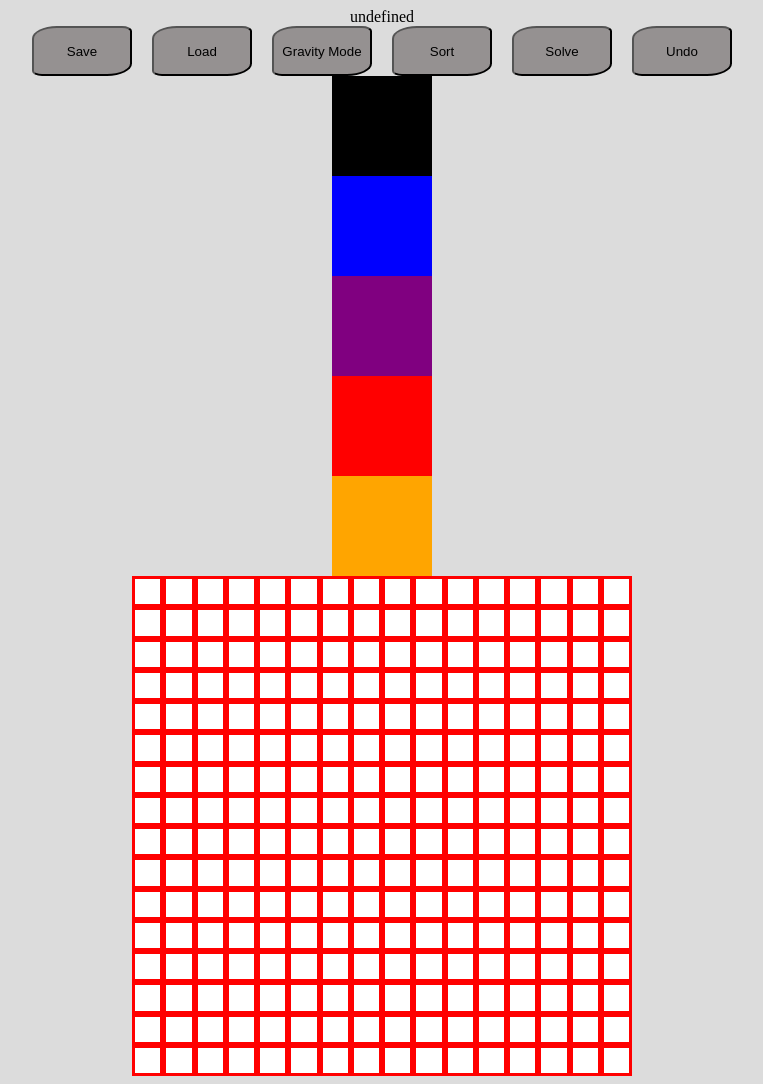
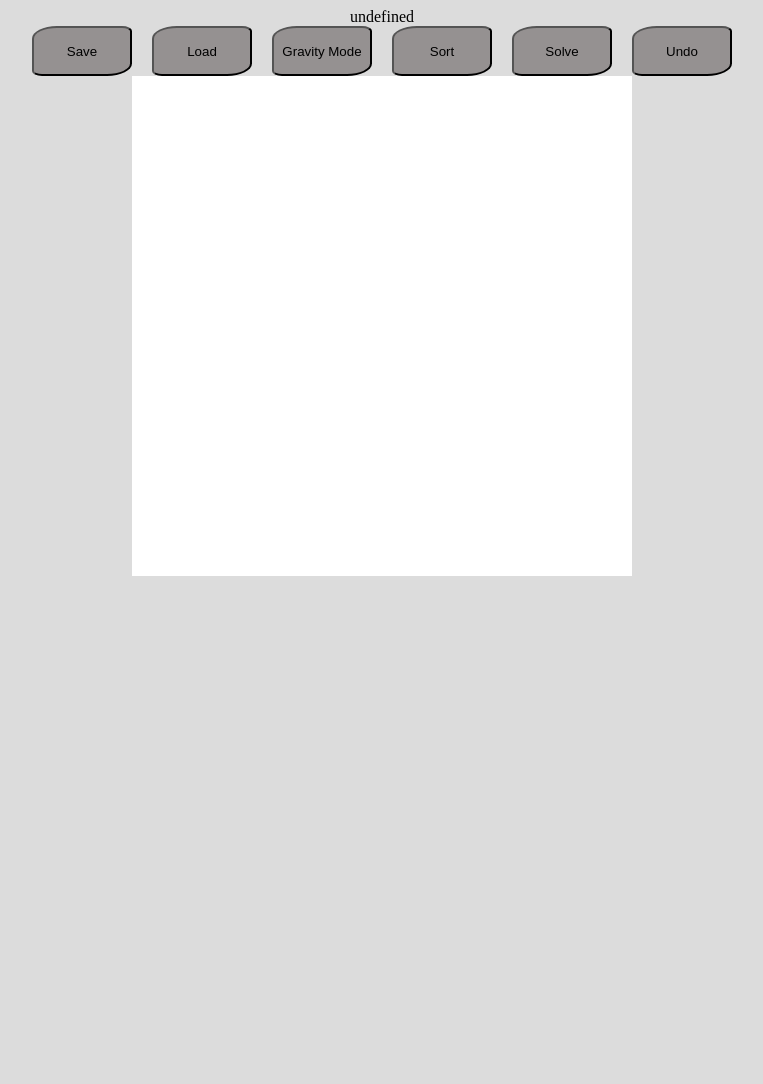
Before and after one commit to KirSpaceB/MazeFinder-FullStack, a website with bundled scripts: page Maze/main.html in a window 1280 px wide. Shown: the whole page, without its empty margins (258-1021 px from the left). After the commit the page ends 800 px from the top, so only its background shows below. Built offline with nearby package versions, Linux system fonts and the light colour scheme.

Commit message:
New Modified version about to implement dynamic Maze

```diff
--- a/Maze/Grid.js
+++ /dev/null
@@ -1,31 +0,0 @@
-import { GridSquare } from "./GridSquare.js";
-
-export class Grid extends GridSquare {
-  constructor() {
-    super();
-    this.gridWrapper();
-    this.mazeGrid(16);
-  }
-
-  gridWrapper() {
-    let gridWrapperElement = document.createElement('div');
-    gridWrapperElement.setAttribute('id', 'gridWrapper');
-    gridWrapperElement.style.backgroundColor = "white";
-    document.body.appendChild(gridWrapperElement);
-  }
-
-  mazeGrid(size) {
-    let rows = size;
-    let cols = size;
-    let area = rows * cols;
-    let gridWrapper = document.getElementById('gridWrapper');
-
-    for (let i = 0; i < area; i++ ) {
-      let grid = document.createElement('div');
-      grid.className = 'grid-item';
-      grid.style.backgroundColor = 'white';
-      gridWrapper.appendChild(grid);
-    }
-  }
-
-}
--- a/Maze/GridSquare.js
+++ b/Maze/GridSquare.js
@@ -1,25 +1,27 @@
 import { GridSquareAbstraction } from "./GridSquareAbstraction.js";
 
-export class GridSquare extends GridSquareAbstraction {
+export class GridSquare {
   constructor() {
-    super();
+  // newSetType.setType('wall'); // this is how you call a function to from a different class to a new class
+  this.gridWrapper();
+  this.setMaze();
 
-    let nothing = new GridSquareAbstraction('div', 'nothingDiv', 'black', '100px', '100px');
-    let wall = new GridSquareAbstraction('div', 'wallDiv', 'blue', '100px', '100px');
-    let path = new GridSquareAbstraction('div','pathDiv', 'purple', '100px','100px');
-    let start = new GridSquareAbstraction('div','startDiv', 'red', '100px', '100px');
-    let goal = new GridSquareAbstraction('div', 'goalDiv', 'orange', '100px', '100px');
+  }
 
-    const n = nothing;
-    const w = wall;
-    const p = path;
-    const s = start;
-    const g = goal;
+  gridWrapper(appendedChild) {
+    let divWrapper = document.createElement('div');
+    divWrapper.setAttribute('id', 'divWrapper');
+    document.body.appendChild(divWrapper);
 
-    this.n = n;
-    this.w = w;
-    this.p = p;
-    this.s = s;
-    this.g = g;
+    // divWrapper.appendChild(appendedChild);
+  }
+
+  setMaze(inputArray) {
+    let w = new GridSquareAbstraction('div','wallDiv','white');
+    w.setType('wall')
+    console.log(w)
+    let Maze = [w,w,w,w,w]; // should be a list of 5 objects
+
+
   }
 }
--- a/Maze/GridSquareAbstraction.js
+++ b/Maze/GridSquareAbstraction.js
@@ -1,26 +1,45 @@
 export class GridSquareAbstraction {
-  constructor(element, className, backgroundColor, width, height, squareType) {
-    this.createElement = document.createElement(element);
-    this.createElement.className = className;
-    this.createElement.style.backgroundColor = backgroundColor;
-    this.createElement.style.width = width;
-    this.createElement.style.height = height;
-    document.body.appendChild(this.createElement);
+  constructor(element, className, backgroundColor, width, height) {
+    this.element = element;
+    this.className = className;
+    this.backgroundColor = backgroundColor;
+    this.width = width;
+    this.height = height;
 
-    this.squareType = squareType // a string of "wall,nothing,path, or goal"
-    // Will it go something like if(squareType ="wall") { this.createElement.style.backgroundColor = "black"}?
+    let createElement = document.createElement(element);
+    createElement.className = className;
+    createElement.style.backgroundColor = backgroundColor;
+    createElement.style.width = width;
+    createElement.style.height = height;
 
+    this.squareType = "wall";
+    this.getType(this.squareType);
+    this.setType(this.squareType);
+    return createElement;
+  }
+  setType(newType) {
+    // This method tells the computer to differentiate between the different types of divs to display on the Maze represented by colors
+    // this.newType is determined by setType parameter which takes the argument this.square. Which is hard coded to "Wall" rn
+
+    this.newType = newType;
+    if (this.newType === "wall") {
+      this.backgroundColor = "black";
+    } else if (this.newType === "nothing") {
+      this.backgroundColor = "white";
+    } else if (this.newType === "path") {
+      this.backgroundColor = "pink";
+    } else if (this.newType = "goal") {
+      this.backgroundColor = "blue";
+    } else if (this.newType === "start") {
+      this.backgroundColor = "red";
+    } else {
+      console.log('something went wrong in the method setType at GridSquareAbstraction');
+    }
+    console.log(this.newType);
+    return this.newType;
   }
 
-  setType(newType) {
-    // this.squareType = newType;
-    // this.squareType.style.backgroundColor //create an if statement that will determine which backgroundColor this will bet set to
-    // return this.squareType; // returns squareType for getType method
-  }
-
-  getType() {
-    // this.setType(); // calls squareType
-    // let x = this.setType();
-    // console.log(x) // tells me what type the gridsquare is
+  getType(gridSquareType) {
+    return gridSquareType;
   }
 }
--- a/Maze/main.css
+++ b/Maze/main.css
@@ -11,15 +11,16 @@ body {
   width: fit-content;
   height: fit-content;
 }
-#gridWrapper {
+#divWrapper {
   display: grid;
+  grid-template-columns: repeat(16, 1fr);
+  width: 500px;
   height: 500px;
-  width: 500px;
-  grid-template-columns: repeat(16, 1fr);
+  background-color: white;
 }
-.grid-item {
-  border-style: solid;
-  border-color: red
+.wallDiv {
+  border: solid;
+  border-color: rgb(221, 224, 228);
 }
 #saveButton {
   width: 100px;
--- a/Maze/viewSingleton.js
+++ b/Maze/viewSingleton.js
@@ -1,8 +1,8 @@
-import { Grid } from "./Grid.js";
+import { GridSquare } from "./GridSquare.js";
 import { NavBar } from "./NavBar.js";
 
 
 const navbar1 = new NavBar();
 navbar1.creatingNavBar();
 
-const metaGrid = new Grid();
+const Grid = new GridSquare();
```
